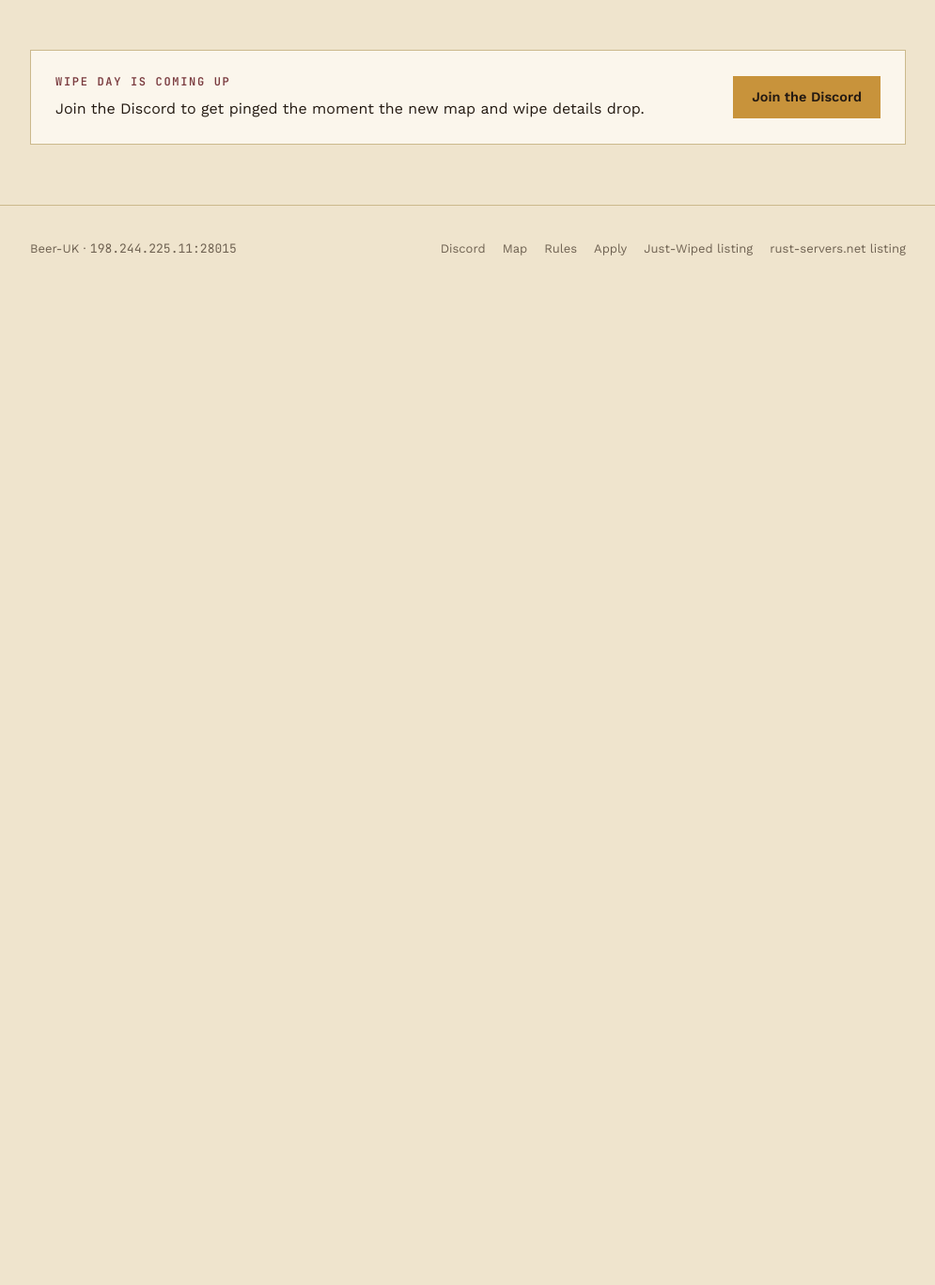
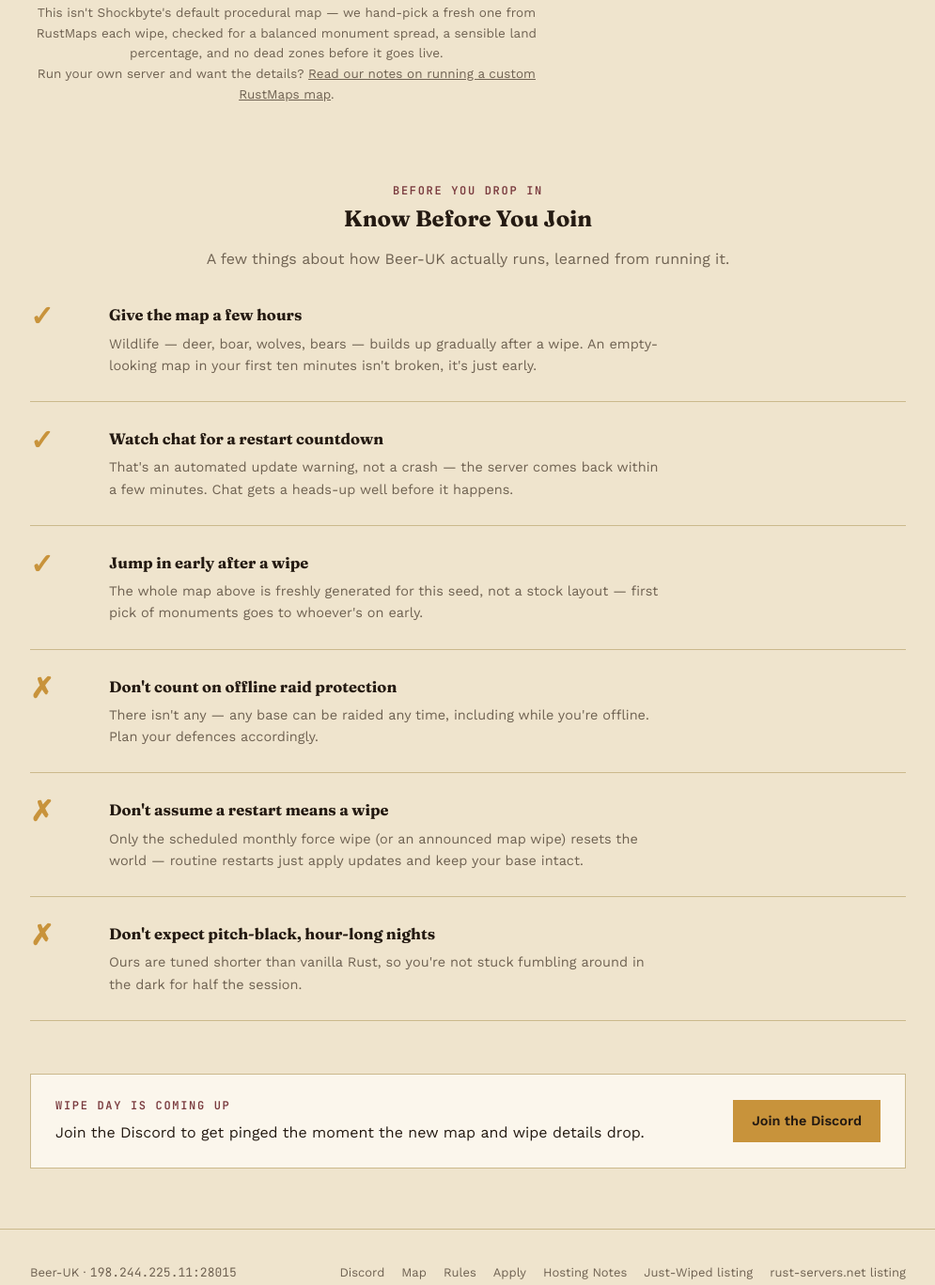
Before and after one commit to beer-uk-rust/beer-uk-site, a website: page map.html in a window 1280 px wide. Shown: the part 1252-2620 px from the top of the page at 94% size, without its empty margins (142-1137 px from the left). Before the commit the page ends 1563 px from the top, so only its background shows below. Drawn offline with nearby package versions, Linux system fonts and the light colour scheme; no server answers.

Commit message:
Update map.html

```diff
--- a/map.html
+++ b/map.html
@@ -15,7 +15,7 @@
 </script>
 
 <title>Map | Beer-UK</title>
-<meta name="description" content="The current wipe's map for Beer-UK — a modded UK Rust server. Seed, size, monuments and biome breakdown.">
+<meta name="description" content="The current wipe's map for Beer-UK — a modded UK Rust server. Seed, size, monuments, biome breakdown, and what to know before you join.">
 <link rel="icon" href="images/crest.png">
 <link rel="stylesheet" href="style.css">
 <link rel="canonical" href="https://beer-uk.co.uk/map">
@@ -24,11 +24,11 @@
 <meta property="og:site_name" content="Beer-UK">
 <meta property="og:url" content="https://beer-uk.co.uk/map">
 <meta property="og:title" content="Map | Beer-UK">
-<meta property="og:description" content="The current wipe's map for Beer-UK — seed, size, monuments and biome breakdown.">
+<meta property="og:description" content="The current wipe's map for Beer-UK — seed, size, monuments, biome breakdown, and what to know before you join.">
 <meta property="og:image" content="https://content.rustmaps.com/maps/287/34227a78f2294495ba14214cec272c9b/map_raw_normalized.png">
 <meta name="twitter:card" content="summary_large_image">
 <meta name="twitter:title" content="Map | Beer-UK">
-<meta name="twitter:description" content="The current wipe's map for Beer-UK — seed, size, monuments and biome breakdown.">
+<meta name="twitter:description" content="The current wipe's map for Beer-UK — seed, size, monuments, biome breakdown, and what to know before you join.">
 <meta name="twitter:image" content="https://content.rustmaps.com/maps/287/34227a78f2294495ba14214cec272c9b/map_raw_normalized.png">
 </head>
 <body>
@@ -73,6 +73,67 @@
       Click the map to explore it interactively on RustMaps — zoom in, toggle monuments, and check resource heatmaps.
       <br>This page checks the server automatically and updates itself after each wipe — <span id="map-updated">showing the last known map</span>.
     </p>
+
+    <p style="margin-top:20px; text-align:center; color:var(--text-muted); font-size:13.5px;">
+      This isn't Shockbyte's default procedural map — we hand-pick a fresh one from RustMaps each wipe, checked for a balanced monument spread, a sensible land percentage, and no dead zones before it goes live.
+      <br>Run your own server and want the details? <a href="hosting-notes.html">Read our notes on running a custom RustMaps map</a>.
+    </p>
+  </section>
+
+  <section class="tight">
+    <div class="section-head" style="margin-bottom:8px;">
+      <span class="eyebrow">Before you drop in</span>
+      <h2>Know Before You Join</h2>
+      <p>A few things about how Beer-UK actually runs, learned from running it.</p>
+    </div>
+
+    <div class="rule-block">
+      <div class="rule-num">✓</div>
+      <div>
+        <h3>Give the map a few hours</h3>
+        <p>Wildlife — deer, boar, wolves, bears — builds up gradually after a wipe. An empty-looking map in your first ten minutes isn't broken, it's just early.</p>
+      </div>
+    </div>
+
+    <div class="rule-block">
+      <div class="rule-num">✓</div>
+      <div>
+        <h3>Watch chat for a restart countdown</h3>
+        <p>That's an automated update warning, not a crash — the server comes back within a few minutes. Chat gets a heads-up well before it happens.</p>
+      </div>
+    </div>
+
+    <div class="rule-block">
+      <div class="rule-num">✓</div>
+      <div>
+        <h3>Jump in early after a wipe</h3>
+        <p>The whole map above is freshly generated for this seed, not a stock layout — first pick of monuments goes to whoever's on early.</p>
+      </div>
+    </div>
+
+    <div class="rule-block">
+      <div class="rule-num">✗</div>
+      <div>
+        <h3>Don't count on offline raid protection</h3>
+        <p>There isn't any — any base can be raided any time, including while you're offline. Plan your defences accordingly.</p>
+      </div>
+    </div>
+
+    <div class="rule-block">
+      <div class="rule-num">✗</div>
+      <div>
+        <h3>Don't assume a restart means a wipe</h3>
+        <p>Only the scheduled monthly force wipe (or an announced map wipe) resets the world — routine restarts just apply updates and keep your base intact.</p>
+      </div>
+    </div>
+
+    <div class="rule-block">
+      <div class="rule-num">✗</div>
+      <div>
+        <h3>Don't expect pitch-black, hour-long nights</h3>
+        <p>Ours are tuned shorter than vanilla Rust, so you're not stuck fumbling around in the dark for half the session.</p>
+      </div>
+    </div>
   </section>
 
   <section class="tight" style="padding-top:0;padding-bottom:64px;">
@@ -94,6 +155,7 @@
       <li><a href="map.html">Map</a></li>
       <li><a href="rules.html">Rules</a></li>
       <li><a href="apply.html">Apply</a></li>
+      <li><a href="hosting-notes.html">Hosting Notes</a></li>
             <li><a href="https://just-wiped.net/rust_servers/3139914">Just-Wiped listing</a></li>
             <li><a href="https://rust-servers.net/server/178155/">rust-servers.net listing</a></li>
     </ul>
```
